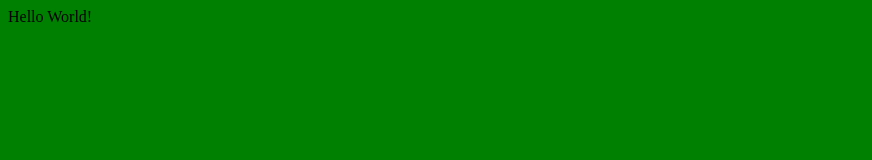
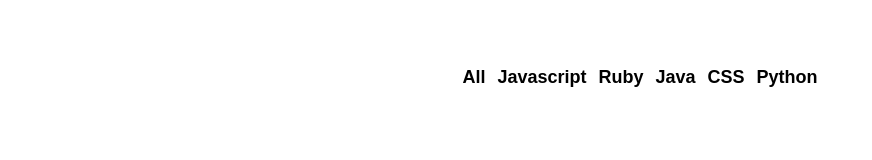
Before and after one commit to chrisnorwood/github-battle, a React app: page / in a window 1280 px wide. Shown: the whole page, without its empty margins (0-872 px from the left). Built offline with nearby package versions, Linux system fonts and the light colour scheme.

Commit message:
Create popular navbar and component

```diff
--- /dev/null
+++ b/app/components/Popular.js
@@ -0,0 +1,19 @@
+import React from 'react'
+
+export default class Popular extends React.Component {
+  render() {
+    const languages = ['All', 'Javascript', 'Ruby', 'Java', 'CSS', 'Python']
+
+    return (
+      <ul className='flex-center'>
+        {languages.map((language) => (
+          <li key={language}>
+            <button className='btn-clear nav-link'>
+              {language}
+            </button>
+          </li>
+        ))}
+      </ul>
+    )
+  }
+}
--- a/app/index.css
+++ b/app/index.css
@@ -1,3 +1,41 @@
+html, body, #app {
+  margin: 0;
+  height: 100%;
+  width: 100%;
+}
+
 body {
-  background: green;
+  font-family: -apple-system,BlinkMacSystemFont,Segoe UI,Roboto,Oxygen-Sans,Ubuntu,Cantarell,Helvetica Neue,sans-serif;
 }
+
+ul {
+  padding: 0;
+}
+
+li {
+  list-style-type: none;
+}
+
+.container {
+  max-width: 1200px;
+  margin: 0 auto;
+  padding: 50px;
+}
+
+.flex-center {
+  display: flex;
+  justify-content: center;
+  align-items: center;
+}
+
+.btn-clear {
+  border: none;
+  background: transparent;
+}
+
+.nav-link {
+  font-size: 18px;
+  font-weight: bold;
+  text-decoration: none;
+  color: inherit;
+}
--- a/app/index.js
+++ b/app/index.js
@@ -1,12 +1,13 @@
 import React from 'react'
 import ReactDOM from 'react-dom'
 import './index.css'
+import Popular from './components/Popular'
 
 class App extends React.Component {
   render() {
     return (
-      <div>
-        Hello World!
+      <div class='container'>
+        <Popular />
       </div>
     )
   }
```
